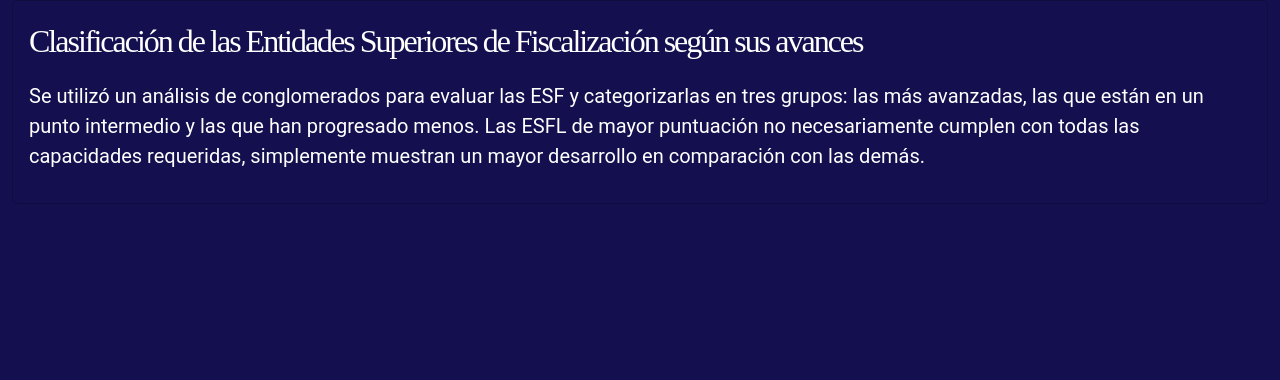
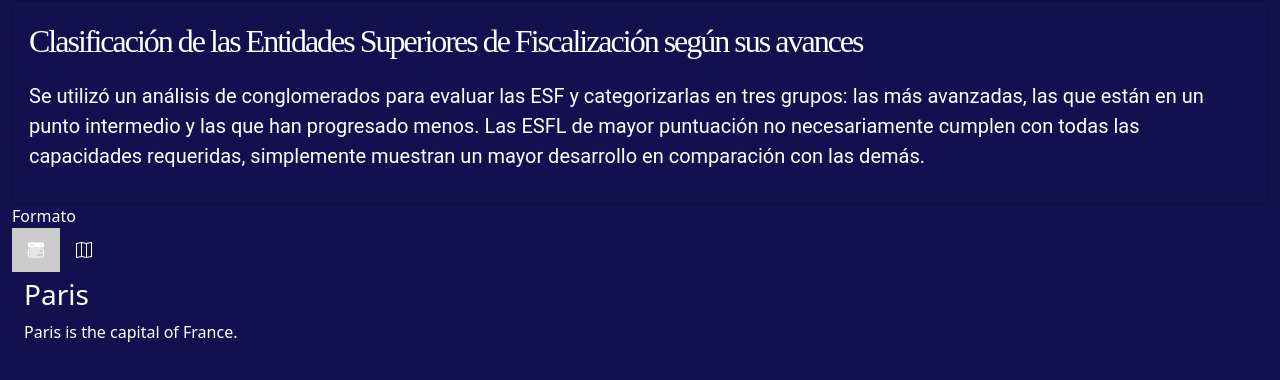
Before and after one commit to lunderstudio/auditorias1, a plain HTML site: page index.html in a window 1280 px wide. Drawn offline with nearby package versions, Linux system fonts and the light colour scheme.

Commit message:
Add Basic Nav Taps Panels

```diff
--- /dev/null
+++ b/Acciones/taps.js
@@ -0,0 +1,22 @@
+function openCity(evt, cityName) {
+    // Declare all variables
+    var i, tabcontent, tablinks;
+
+    // Get all elements with class="tabcontent" and hide them
+    tabcontent = document.getElementsByClassName("tabcontent");
+    for (i = 0; i < tabcontent.length; i++) {
+        tabcontent[i].style.display = "none";
+    }
+
+    // Get all elements with class="tablinks" and remove the class "active"
+    tablinks = document.getElementsByClassName("tablinks");
+    for (i = 0; i < tablinks.length; i++) {
+        tablinks[i].className = tablinks[i].className.replace(" active", "");
+    }
+
+    // Show the current tab, and add an "active" class to the button that opened the tab
+    document.getElementById(cityName).style.display = "block";
+    evt.currentTarget.className += " active";
+}
+
+document.getElementById("defaultOpen").click();
--- a/Styles/body.css
+++ b/Styles/body.css
@@ -1,5 +1,6 @@
 body {
     background-color: rgba(20.000000707805157, 15.000000055879354, 78.00000295042992, 1);
+    color: rgba(255, 255, 255, 1);
 }
 
 .background-lunder {
--- /dev/null
+++ b/Styles/taps.css
@@ -0,0 +1,50 @@
+/* Style the tab */
+.tab {
+  overflow: hidden;
+}
+
+/* Style the buttons that are used to open the tab content */
+.tab-button {
+  background-color: inherit;
+  float: left;
+  border: none;
+  outline: none;
+  cursor: pointer;
+  padding: 14px 16px;
+  transition: 0.3s;
+  color: rgba(255, 255, 255, 1);
+}
+
+/* Change background color of buttons on hover */
+.tab button:hover {
+  background-color: #ddd;
+}
+
+/* Create an active/current tablink class */
+.tab button.active {
+  background-color: #ccc;
+}
+
+
+/* Style the tab content */
+.tabcontent {
+  display: none;
+  padding: 6px 12px;
+  border-top: none;
+}
+
+.tabcontent {
+  animation: fadeEffect 1s;
+  /* Fading effect takes 1 second */
+}
+
+/* Go from zero to full opacity */
+@keyframes fadeEffect {
+  from {
+    opacity: 0;
+  }
+
+  to {
+    opacity: 1;
+  }
+}
--- a/index.html
+++ b/index.html
@@ -1,8 +1,8 @@
 <!-- Bootstrap CSS -->
 <link rel="stylesheet" href="https://cdn.jsdelivr.net/npm/bootstrap@5.3.2/dist/css/bootstrap.min.css">
-<script src="https://cdn.jsdelivr.net/npm/bootstrap@5.3.2/dist/js/bootstrap.bundle.min.js"></script>
 <script src="https://code.jquery.com/jquery-3.7.0.min.js"></script>
 <script src="https://cdn.jsdelivr.net/npm/@popperjs/core@2.11.8/dist/umd/popper.min.js"></script>
+<script src="https://cdn.jsdelivr.net/npm/bootstrap@5.3.2/dist/js/bootstrap.bundle.min.js"></script>
 
 <!-- Datos -->
 <script src="Datos/Ediciones.js"></script>
@@ -17,9 +17,9 @@
 
 <!-- Styles -->
 <link rel="stylesheet" href="Styles/body.css?v=002">
+<link rel="stylesheet" href="Styles/taps.css">
 
 <div class="container-fluid">
-
     <div class="card background-lunder">
         <div class="card-body">
             <p class="title-card">Clasificación de las Entidades Superiores de Fiscalización según sus avances</p>
@@ -29,5 +29,41 @@
                 muestran un mayor desarrollo en comparación con las demás.</p>
         </div>
     </div>
+</div>
 
+<div class="container-fluid">
+
+    <!-- Tab links -->
+    <div class="tab">
+        <div></div>
+        <div class="">
+            <label>Formato</label>
+        </div>
+        <button class="tablinks tab-button" onclick="openCity(event, 'Paris')" id="defaultOpen">
+            <img class="icon-color" src="src/iconizer-menu-button-wide-fill.svg" alt="">
+        </button>
+        <button class="tablinks tab-button" onclick="openCity(event, 'London')">
+            <img src="src/iconizer-map.svg" alt="">
+        </button>
+    </div>
+
+    <!-- Tab content -->
+    <div id="London" class="tabcontent">
+        <h3>London</h3>
+        <p>London is the capital city of England.</p>
+    </div>
+
+    <div id="Paris" class="tabcontent">
+        <h3>Paris</h3>
+        <p>Paris is the capital of France.</p>
+    </div>
+
+    <div id="Tokyo" class="tabcontent">
+        <h3>Tokyo</h3>
+        <p>Tokyo is the capital of Japan.</p>
+    </div>
 </div>
+
+<footer>
+    <script src="Acciones/taps.js"></script>
+</footer>
```
Also changed, not shown: src/iconizer-map.svg (added), src/iconizer-menu-button-wide-fill.svg (added).
